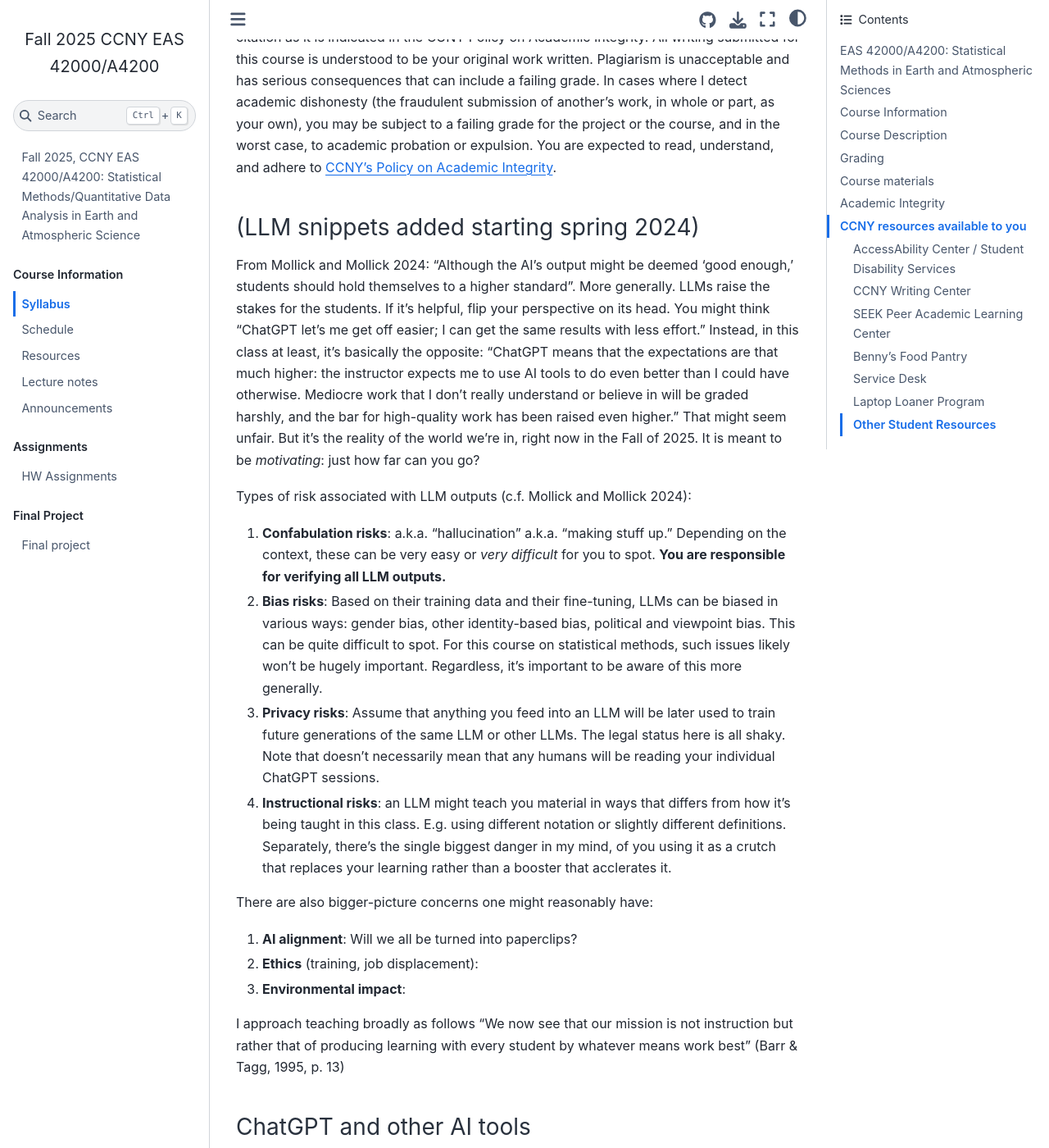
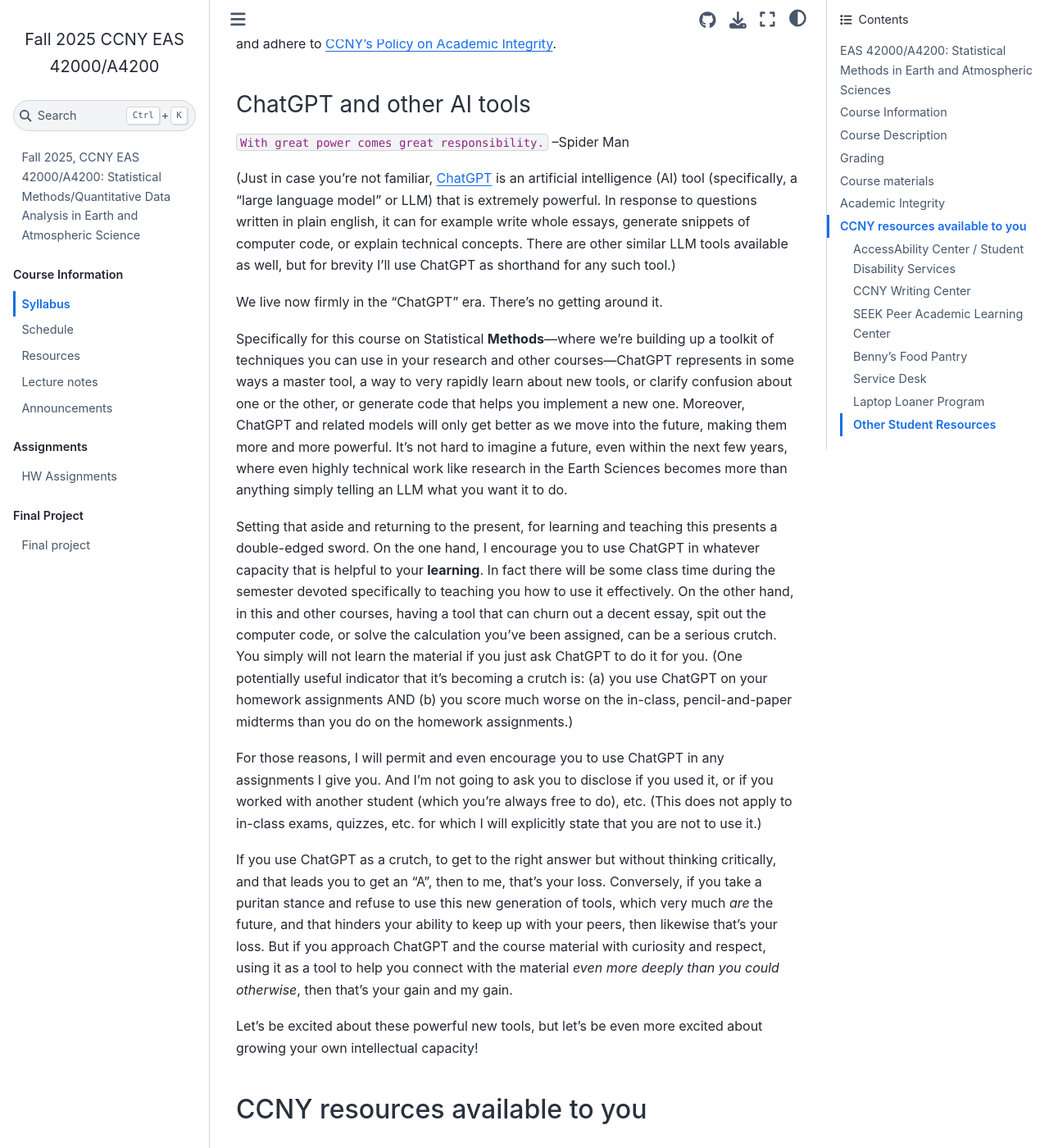
Before and after one commit to spencerahill/25f-stat-methods-course, a Jupyter Book: the page built from info/syllabus.md, in a window 1280 px wide and 1400 px high, scrolled down 5777 px. Shown: the whole window at 82% size. Built offline with Jupyter Book 1.0.4 settings and Sphinx 7.4.7 and the Sphinx Book theme 1.1.4, drawn with Linux system fonts in a browser that asks for light colours; some of the changed text lies outside the part shown.

Commit message:
syllabus tweaks

```diff
--- a/info/syllabus.md
+++ b/info/syllabus.md
@@ -60,17 +60,18 @@
 
 Note that I see this primarily as an opportunity to bump grades slightly up (from say a B+ to an A-), not down.  At the end of the day, if you get excellent scores on your assignments, midterms, and final project, but don't participate all that much, I wouldn't bump your grade down on that basis alone.  More realistic is if you did say B-grade work over the semester, but were otherwise a very active participant, I'd use that to justify bumping you up from a B to a B+.
 
-### Midterms (40% total; 25% midterm 1, 15% midterm 2)
-There will be two midterms, the first covering material from roughly the first 60% of the semester, and the second covering roughly the remaining 40% (and only that 40%; the second exam is not cumulative).  These will be open-note but in-person, pencil-and-paper *only* exams (no calculators, computers, phones, etc.).
+### Midterms (40% total; 20% midterm 1, 20% midterm 2)
+There will be two midterms, the first covering material from roughly the first 40% of the semester, and the second covering the next 40% (and only that 40%; the second exam is not cumulative); the last ~20% on machine learning will be assessed via the final project, not exams.  These will be 100% closed resource, in-person only.
 
 While the course strives to provide you a practically useful toolbox above all else (as described above), no technique for analyzing your data will actually be helpful if you don't genuinely *understand* what it is doing.  In the era of ChatGPT and related tools (more on that below), in-person, pencil-and-paper exams are the best way of determining your level of understanding.  There will be more information closer to each exam regarding the specific material covered and what you can expect from the exam more generally.
 
-The course [schedule](./schedule) is subject to change, but the initial planned midterm dates are **Wednesday, October 25th**, and **Monday, December 11th**.
+<!-- The course [schedule](./schedule) is subject to change, but the initial planned midterm dates are **Wednesday, October 25th**, and **Monday, December 11th**. -->
 
 ### Final project (30% total; 15% submitted report; 15% in-class presentation)
-In the final project, you will apply some of the statistical methods learned throughout the course to a real-world problem in Earth and Atmospheric Sciences of your choosing.  In consultation with the professor, you will select a topic of interest; then you will conduct data analysis, write a final report (in the form of a self-contained, fully executable Jupyter Notebook), and present your findings to the class.
+In the final project, you will apply some of the statistical methods learned throughout the course to a real-world problem in Earth and Atmospheric Sciences.  In consultation with the professor, you will select a problem of interest; then you will conduct data analysis, write a final report (in the form of a self-contained, fully executable Jupyter Notebook), and present your findings to the class.
 
-The grade will be based on the final report and presentation, both equally weighted.  The presentations will be split over two class periods, tentatively scheduled for **Monday, December 4th** and **Wednesday, December 6th**.  More information on the presentation format and expectations will come later in the semester.
+The grade will be based on the final report and presentation, both equally weighted.
+<!-- The presentations will be split over two class periods, tentatively scheduled for **Monday, December 4th** and **Wednesday, December 6th**.  More information on the presentation format and expectations will come later in the semester.  -->
 
 ## Course materials
 
@@ -105,23 +106,23 @@
 
 Plagiarism is copying and using other people’s words without proper acknowledgment or citation as it is indicated in the CUNY Policy on Academic Integrity.  All writing submitted for this course is understood to be your original work written.  Plagiarism is unacceptable and has serious consequences that can include a failing grade.  In cases where I detect academic dishonesty (the fraudulent submission of another’s work, in whole or part, as your own), you may be subject to a failing grade for the project or the course, and in the worst case, to academic probation or expulsion. You are expected to read, understand, and adhere to [CCNY’s Policy on Academic Integrity](http://www.cuny.edu/about/administration/offices/legal-affairs/policies-resources/academic-integrity-policy/).
 
-### (LLM snippets added starting spring 2024)
-From Mollick and Mollick 2024: "Although the AI's output might be deemed 'good enough,' students should hold themselves to a higher standard".  More generally. LLMs raise the stakes for the students.  If it's helpful, flip your perspective on its head.  You might think "ChatGPT let's me get off easier; I can get the same results with less effort."  Instead, in this class at least, it's basically the opposite: "ChatGPT means that the expectations are that much higher: the instructor expects me to use AI tools to do even better than I could have otherwise.  Mediocre work that I don't really understand or believe in will be graded harshly, and the bar for high-quality work has been raised even higher."  That might seem unfair.  But it's the reality of the world we're in, right now in the Fall of 2025.  It is meant to be *motivating*: just how far can you go?
+<!-- ### (LLM snippets added starting spring 2024) -->
+<!-- From Mollick and Mollick 2024: "Although the AI's output might be deemed 'good enough,' students should hold themselves to a higher standard".  More generally. LLMs raise the stakes for the students.  If it's helpful, flip your perspective on its head.  You might think "ChatGPT let's me get off easier; I can get the same results with less effort."  Instead, in this class at least, it's basically the opposite: "ChatGPT means that the expectations are that much higher: the instructor expects me to use AI tools to do even better than I could have otherwise.  Mediocre work that I don't really understand or believe in will be graded harshly, and the bar for high-quality work has been raised even higher."  That might seem unfair.  But it's the reality of the world we're in, right now in the Fall of 2025.  It is meant to be *motivating*: just how far can you go? -->
 
-Types of risk associated with LLM outputs (c.f. Mollick and Mollick 2024):
+<!-- Types of risk associated with LLM outputs (c.f. Mollick and Mollick 2024): -->
 
-1. **Confabulation risks**: a.k.a. "hallucination" a.k.a. "making stuff up."  Depending on the context, these can be very easy or *very difficult* for you to spot.  **You are responsible for verifying all LLM outputs.**
-2. **Bias risks**: Based on their training data and their fine-tuning, LLMs can be biased in various ways: gender bias, other identity-based bias, political and viewpoint bias.  This can be quite difficult to spot.  For this course on statistical methods, such issues likely won't be hugely important.  Regardless, it's important to be aware of this more generally.
-3. **Privacy risks**: Assume that anything you feed into an LLM will be later used to train future generations of the same LLM or other LLMs.  The legal status here is all shaky.  Note that doesn't necessarily mean that any humans will be reading your individual ChatGPT sessions.
-4. **Instructional risks**: an LLM might teach you material in ways that differs from how it's being taught in this class.  E.g. using different notation or slightly different definitions.  Separately, there's the single biggest danger in my mind, of you using it as a crutch that replaces your learning rather than a booster that acclerates it.
+<!-- 1. **Confabulation risks**: a.k.a. "hallucination" a.k.a. "making stuff up."  Depending on the context, these can be very easy or *very difficult* for you to spot.  **You are responsible for verifying all LLM outputs.** -->
+<!-- 2. **Bias risks**: Based on their training data and their fine-tuning, LLMs can be biased in various ways: gender bias, other identity-based bias, political and viewpoint bias.  This can be quite difficult to spot.  For this course on statistical methods, such issues likely won't be hugely important.  Regardless, it's important to be aware of this more generally.    -->
+<!-- 3. **Privacy risks**: Assume that anything you feed into an LLM will be later used to train future generations of the same LLM or other LLMs.  The legal status here is all shaky.  Note that doesn't necessarily mean that any humans will be reading your individual ChatGPT sessions. -->
+<!-- 4. **Instructional risks**: an LLM might teach you material in ways that differs from how it's being taught in this class.  E.g. using different notation or slightly different definitions.  Separately, there's the single biggest danger in my mind, of you using it as a crutch that replaces your learning rather than a booster that acclerates it. -->
 
-There are also bigger-picture concerns one might reasonably have:
+<!-- There are also bigger-picture concerns one might reasonably have: -->
 
-1. **AI alignment**: Will we all be turned into paperclips?
-2. **Ethics** (training, job displacement):
-3. **Environmental impact**:
+<!-- 1. **AI alignment**: Will we all be turned into paperclips? -->
+<!-- 2. **Ethics** (training, job displacement): -->
+<!-- 3. **Environmental impact**: -->
 
-I approach teaching broadly as follows “We now see that our mission is not instruction but rather that of producing learning with every student by whatever means work best” (Barr & Tagg, 1995, p. 13)
+<!-- I approach teaching broadly as follows “We now see that our mission is not instruction but rather that of producing learning with every student by whatever means work best” (Barr & Tagg, 1995, p. 13) -->
 
 ### ChatGPT and other AI tools
 
```
